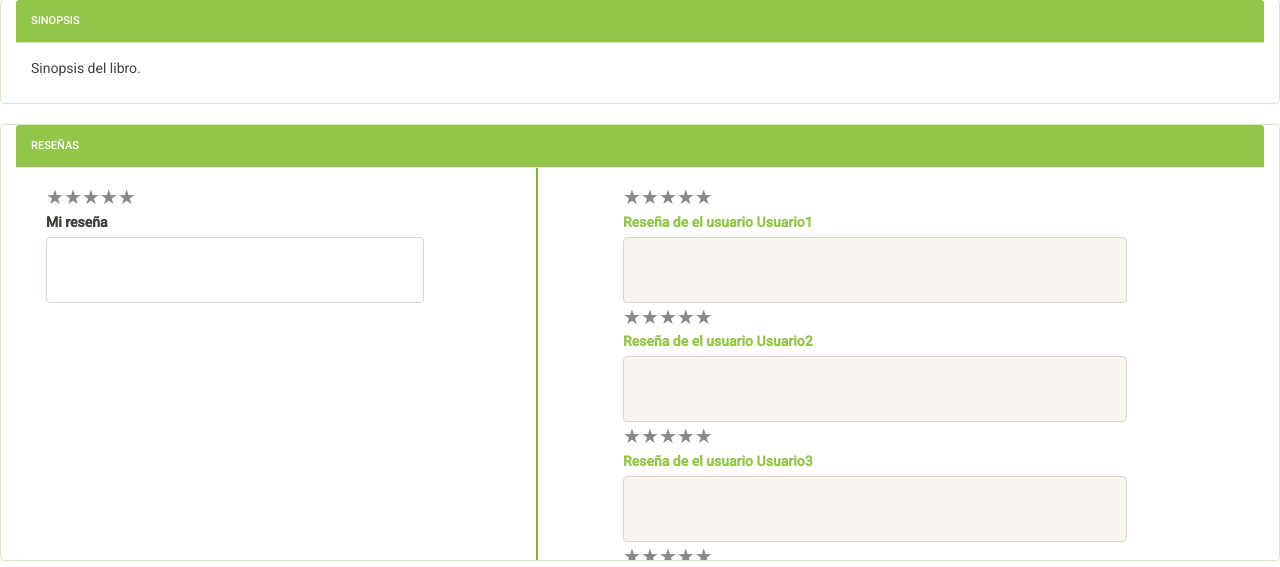
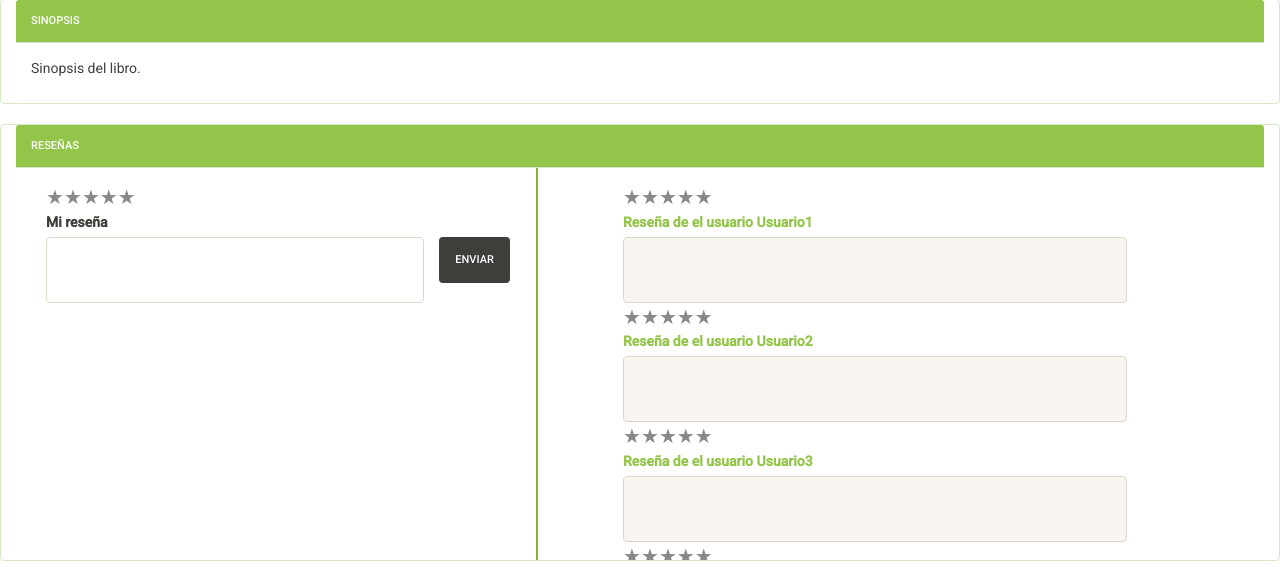
Before and after one commit to bennymc/Proyecto, a PHP site: page /ejemplar.php in a window 1280 px wide. Shown: the part 480-1047 px from the top of the page. Run offline with PHP 8.4, Linux system fonts and the light colour scheme; grey boxes labelled with a size stand in for pictures from a placeholder-image service; some libraries are stand-ins or nearby versions.

Commit message:
Botón enviar reseña

```diff
--- a/ejemplar.php
+++ b/ejemplar.php
@@ -84,6 +84,9 @@
 					  <div class="col-md-10">
 					    <textarea class="form-control" id="reseña" name="reseña"></textarea>
 					  </div>
+					<div>
+					<button type="submit" class="btn btn-default" id="btnenviarreview">Enviar</button>
+					</div>
 					</div>
 	    		</div>
 	    		<div class="panel-body col-md-7" id="userreview">
--- a/recupera.php
+++ b/recupera.php
@@ -20,7 +20,6 @@
 					<div class="col-md-6 col-md-offset-1">
 					<button type="submit" class="btn btn-danger" id="btnrecupera">Enviar</button>
 					</div>
-
 				</div>
 	  		</div>
 	  		</form>
```
